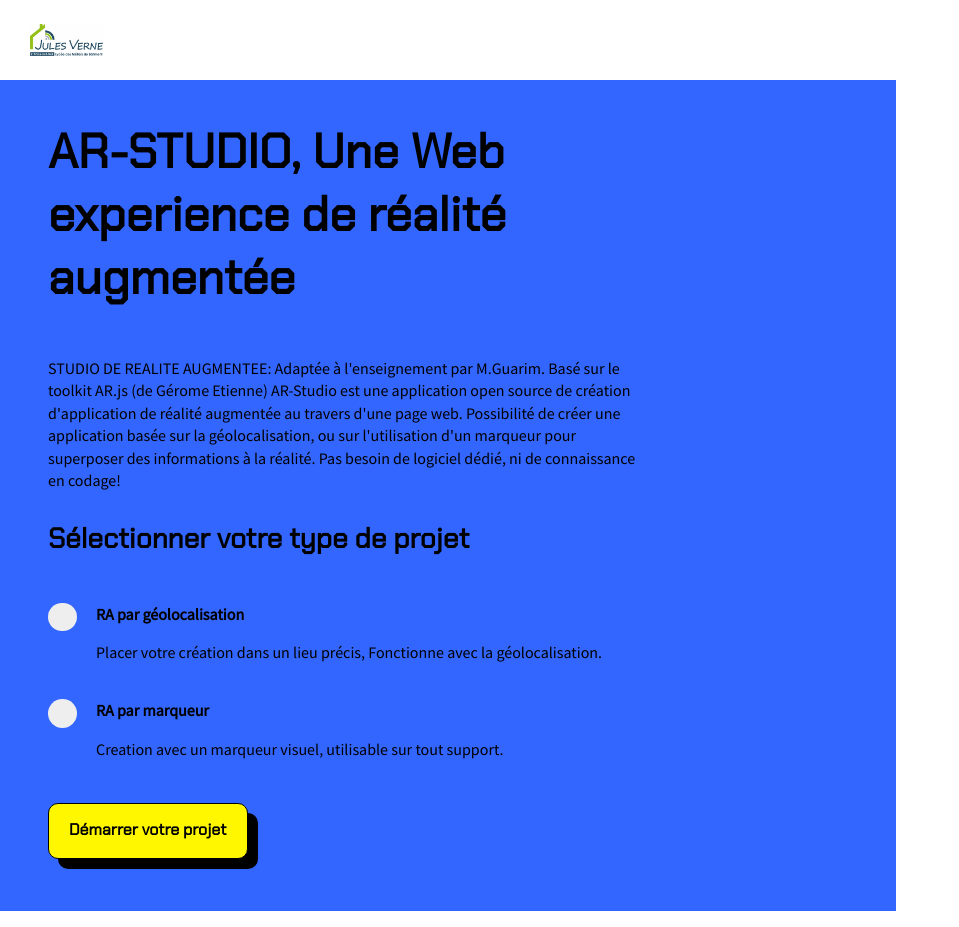
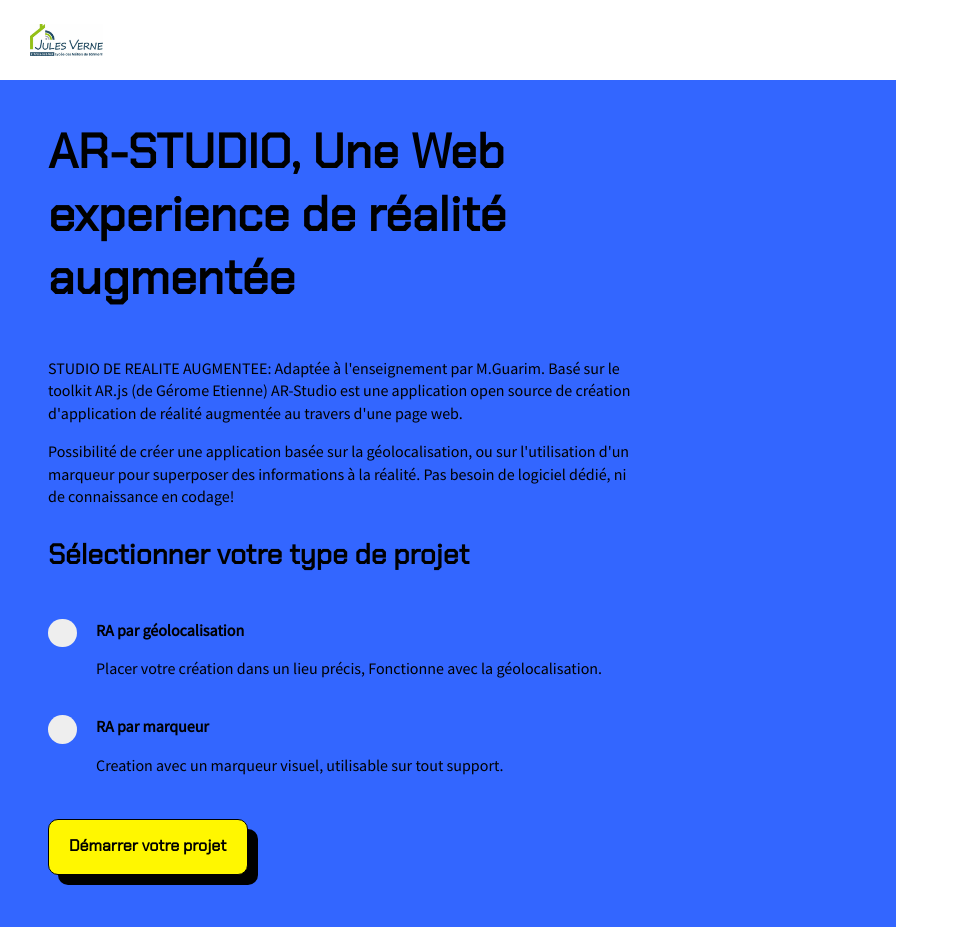
Before and after one commit to guarim/Studio-ARJS-LPJV.io, a website: page index.html in a window 1280 px wide. Shown: the whole page, without its empty margins (0-959 px from the left). Drawn offline with Linux system fonts and the light colour scheme.

Commit message:
Update index.html

```diff
--- a/index.html
+++ b/index.html
@@ -29,11 +29,14 @@
             est une application open source de création d'application de réalité augmentée
             au travers d'une page web.
 
+         </p>
+         <p class="paragraph">
+
             Possibilité de créer une application basée sur la géolocalisation,
             ou sur l'utilisation d'un marqueur pour superposer des informations à la réalité.
 
             Pas besoin de logiciel dédié, ni de connaissance en codage!
-           </p>
+          </p>
 
         <img class="splashscreen" src="./assets/img/splashscreen.png" alt="Demo image home page"/>
 
```
